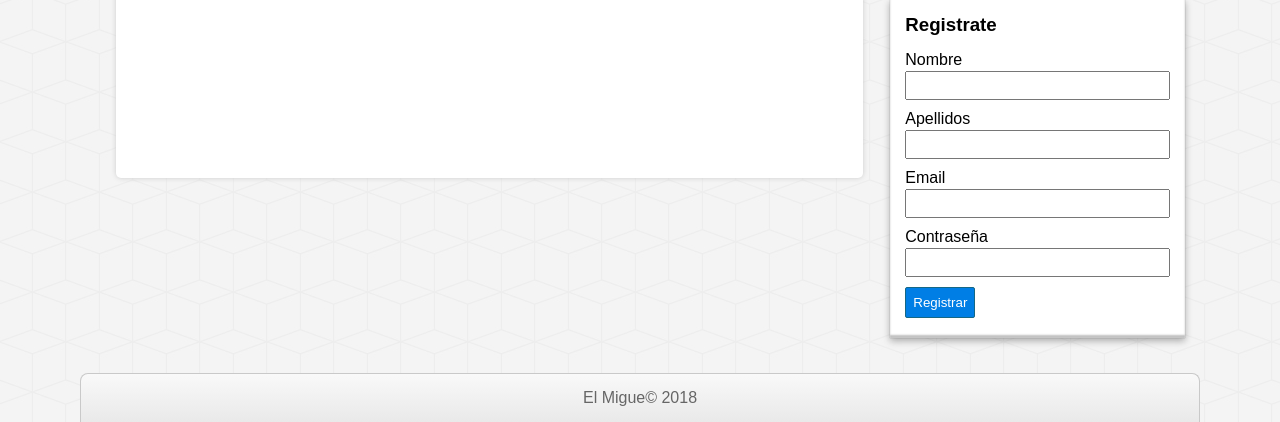
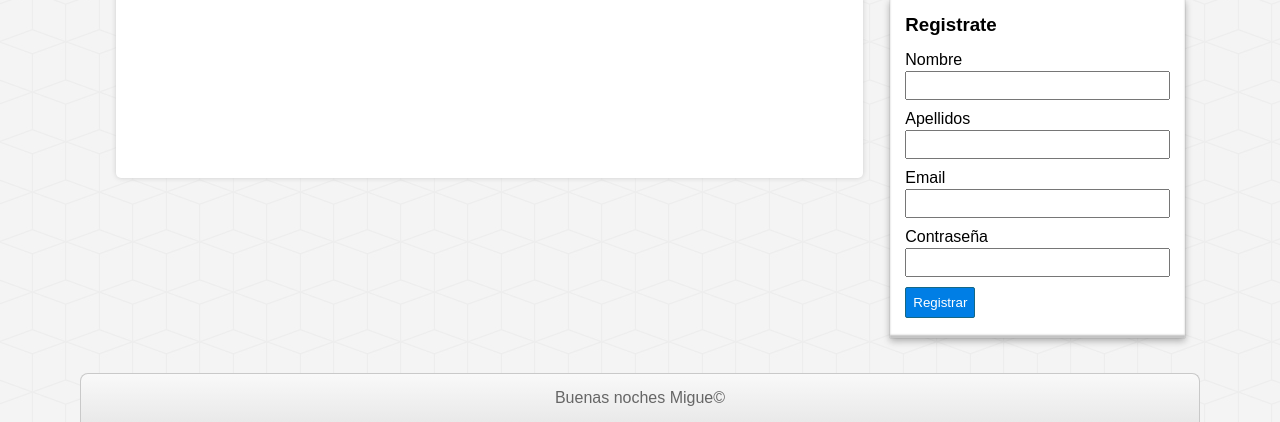
Before and after one commit to mianduranoc/proyecto-php, a PHP site: page / in a window 1280 px wide. Shown: the part 621-1043 px from the top of the page. Run offline with PHP 8.4, Linux system fonts and the light colour scheme; data that the repository does not hold is empty.

Commit message:
Merge branch 'master' of C:\xampp\htdocs\master-php\proyecto-php with conflicts.

```diff
--- a/includes/pie.php
+++ b/includes/pie.php
@@ -2,7 +2,7 @@
         <div class="clearfix"></div>
         <!--Pie de pagina-->
         <footer id="pie">
-            <p>El Migue&copy; 2018</p>
+            <p> Buenas noches Migue&copy;</p>
         </footer>
     </body>
 </html>
```
